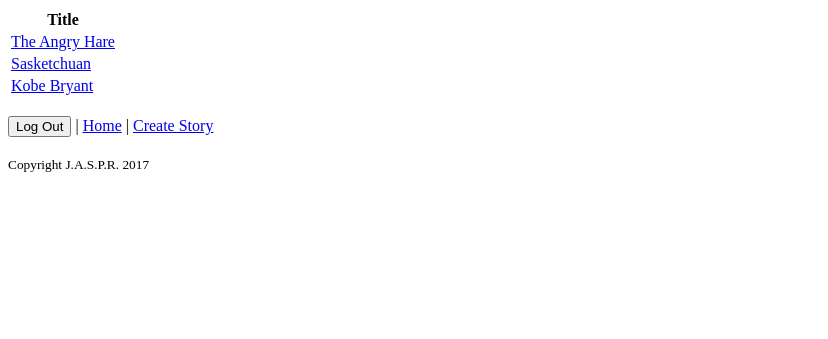
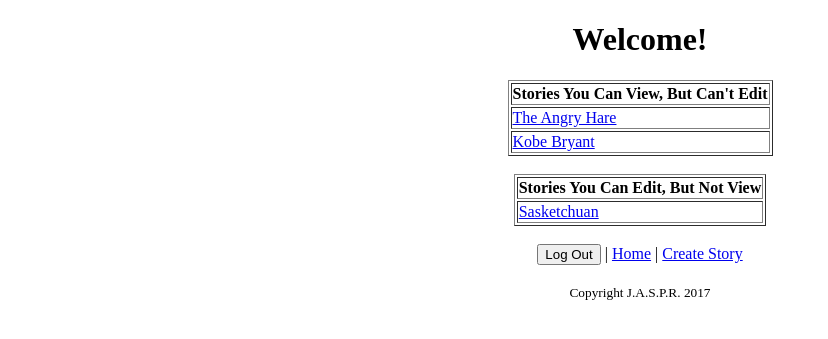
Before and after one commit to naotakak/J.A.S.P.R., a Flask app: page /home in a window 1280 px wide. Shown: the top 339 px of the page, without its empty margins (0-828 px from the left). Run offline with Flask 2, Linux system fonts and the light colour scheme; a user stored in the database is signed in; data comes from the database, SQL or seed files in the repository.

Commit message:
Added Different Tables in home

```diff
--- a/app.py
+++ b/app.py
@@ -37,20 +37,24 @@ def home():
     if not logged():
         return redirect(url_for('root'))
     stories_ids = db.get_ids()
-    stories_dict = {}
+    contr_stories_dict = {}
+    edit_stories_dict = {}
     for id in stories_ids:
         story = db.get_story(id)
         link = ""
+        #Dict Format: {story_id: [Title, Rest_Text, Last_Text, Link to view]}
         #Change the link depending on if user has contributed
         if db.can_view(session['ID'], id):
-            link = "/story/"
+            link = "/story/" + str(id)
+            contr_stories_dict[id] = [story[0], story[1] + " " + story[2], link]
         else:
-            link = "/edit/"
-        link += str(id)
-        #Dict Format: {story_id: [Title, Rest_Text, Last_Text, Link to view]}
-        stories_dict[id] = [story[0], story[1] + " " + story[2], link]
-    print stories_dict
-    return render_template('home.html', stories = stories_dict)
+            link = "/edit/" + str(id)
+            edit_stories_dict[id] = [story[0], story[1] + " " + story[2], link]
+    print "Contributed Stories: "
+    print contr_stories_dict
+    print "Editable Stories: "
+    print edit_stories_dict
+    return render_template('home.html', contributed_stories = contr_stories_dict, edit_stories = edit_stories_dict)
 
 '''
 If the user is trying to login, take the username
--- a/templates/base.html
+++ b/templates/base.html
@@ -14,12 +14,15 @@
     {% endblock %}
 
     {% block footer %}
+      <center>
         <br>
         <form action="/logout" method = "GET">
           <input type="submit" value="Log Out">
           | <a href="/home">Home</a> | <a href="/create_story">Create Story</a>
         </form>
-    <br><small>Copyright J.A.S.P.R. 2017</small>
+        <br>
+        <small>Copyright J.A.S.P.R. 2017</small>
+      </center>
     {% endblock %}
   </body>
 </html>
--- a/templates/create.html
+++ b/templates/create.html
@@ -5,6 +5,7 @@
 {% endblock %}
 
 {% block content %}
+  <center>
     <h3>Create A New Story!</h3>
     <form action="/create_story", method = "POST">
       <strong>Title</strong>
@@ -12,5 +13,8 @@
       <strong>Text</strong>
       <input type="text" name="text"><br>
       <input type="submit" value="Submit">
-</form><br><br>
+    </form>
+    <br>
+    <br>
+  </center>
 {% endblock%}
--- a/templates/edit.html
+++ b/templates/edit.html
@@ -5,6 +5,7 @@
 {% endblock %}
 
 {% block content %}
+  <center>
     <h3>You haven't contributed to the story yet!</h3>
     <h2>{{title}}</h2>
 
@@ -13,5 +14,8 @@
         <strong>Continue the story:</strong>
         <input type="text" name="addition"><br>
         <input type="submit" value="Submit">
-</form><br><br>
+    </form>
+    <br>
+    <br>
+  </center>
 {% endblock%}
--- a/templates/home.html
+++ b/templates/home.html
@@ -1,14 +1,24 @@
 {% extends "base.html" %}
 
 {% block title %}
-Home
+  Home
 {% endblock %}
 
-{% block content %}
-<table>
-<tr> <th> Title </th></tr>
-{% for item in stories %}
-  <tr> <td> <a href=" {{ stories[item][2] }} ">{{ stories[item][0] }}</a></td></tr>
-{% endfor %}
-</table>
+{% block content%}
+  <center>
+    <h1>Welcome!</h1>
+    <table border="1">
+      <tr> <th> Stories You Can View, But Can't Edit </th> </tr>
+      {% for item in contributed_stories %}
+        <tr> <td> <a href=" {{ contributed_stories[item][2] }} ">{{ contributed_stories[item][0] }}</a></td></tr>
+      {% endfor %}
+    </table>
+    <br>
+    <table border = "1">
+      <tr> <th> Stories You Can Edit, But Not View </th></tr>
+      {% for item in edit_stories %}
+        <tr> <td> <a href=" {{ edit_stories[item][2] }} ">{{ edit_stories[item][0] }}</a></td></tr>
+      {% endfor %}
+    </table>
+  </center>
 {% endblock %}
```
Also changed, not shown: templates/account.html (+5 -2 lines), templates/login.html (+7 -1 lines), templates/story.html (+6 -4 lines). Lines whose indentation alone changed are shown as unchanged.
